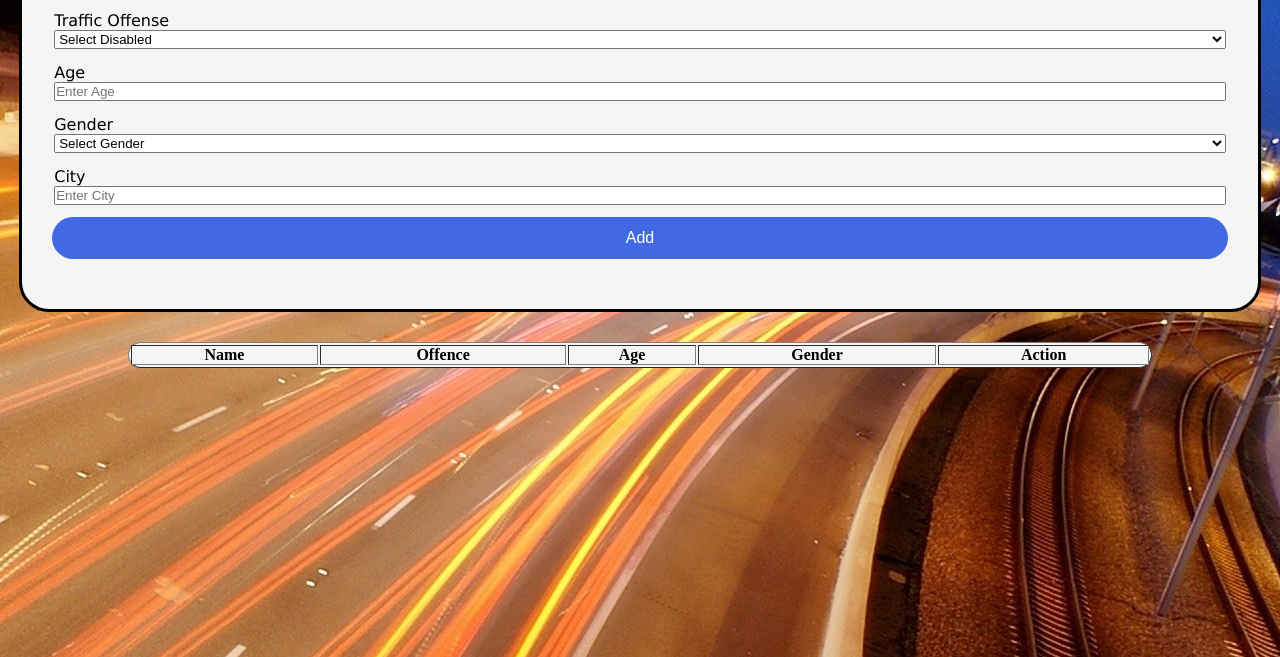
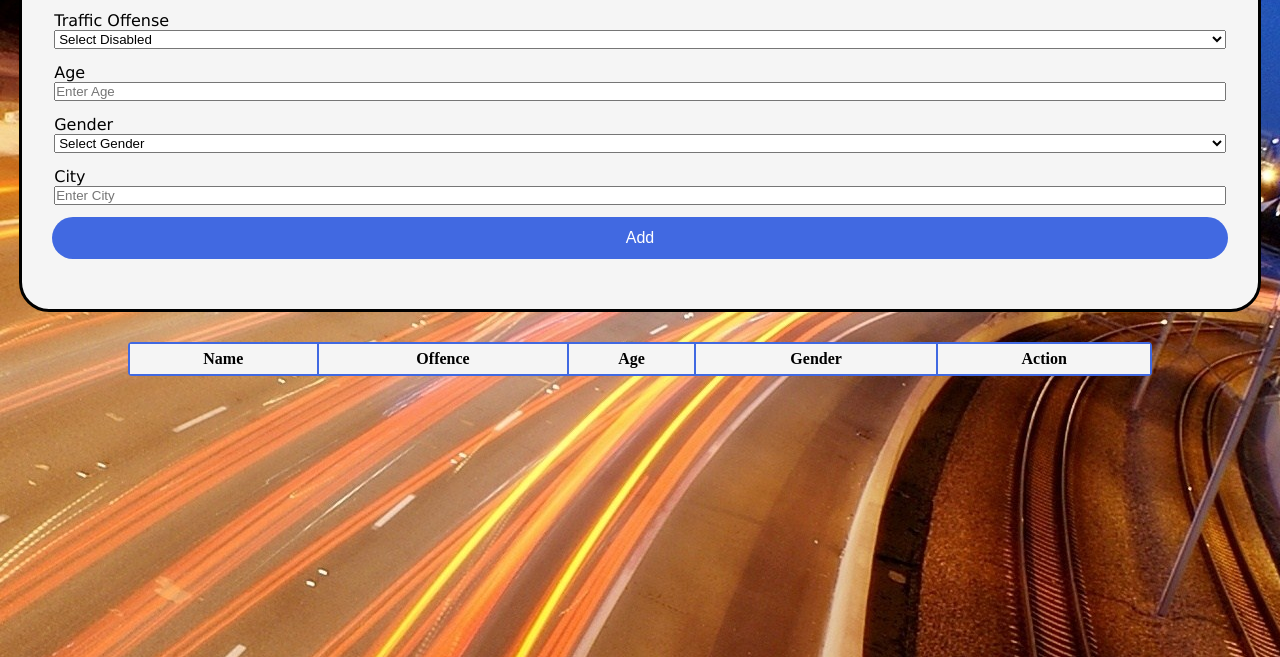
Before and after one commit to Quaintbrake5/AptechJS, a plain HTML site: page index.htm in a window 1280 px wide. Shown: the part 173-830 px from the top of the page. Drawn offline with Linux system fonts and the light colour scheme.

Commit message:
Added my project

```diff
--- a/index.htm
+++ b/index.htm
@@ -81,17 +81,32 @@ button{
 table.offenderDetails {
     margin: 0 auto;
     width: 80%;
-    border-radius: 50px;
-    background-color: whitesmoke;
+    border-radius: 4px;
+    background-color: royalblue;
+    align-items: center;
+    justify-content: center;
 }
 
 thead{
     background-color: whitesmoke;
-    border-radius: 50px;
+    height: 30px;
+}
+
+tr{
+    background-color: whitesmoke;
+    padding: 2px 10px;
+    align-items: center;
+    justify-content: center;
+}
+
+th{
+    color: black;
+    align-items: center;
+    justify-content: center;
 }
 
 button.removeOffender {
-    background-color: royalblue;
+    background-color: red;
     color: white;
     border: none;
     padding: 5px 10px;
@@ -99,7 +114,6 @@ button.removeOffender {
     cursor: pointer;
     justify-content: center;
     align-items: center;
-    display: flex;
 }
 
 @media (max-width: 800px) {
@@ -138,7 +152,7 @@ button.removeOffender {
                 <!-- <input required placeholder="Enter Offence" id="offence" type="text" name="offence"> -->
                 <select name="" id="offence">
                     <option value="Select Disabled">Select Disabled</option>
-                    <option value="Moving past the speed limit (80mph)">Speed Limit Violation</option>
+                    <option value="Moving past the speed limit">Speed Limit Violation</option>
                     <option value="Drinking while driving">Drunk Driving</option>
                     <option value="Crossing a red light">Running a Red Light</option>
                     <option value="Illegal Parking">Illegal Parking</option>
@@ -170,7 +184,7 @@ button.removeOffender {
             <button type="submit" id="proceedButton">Add</button>
         </form>
 
-        <table class="offenderDetails" border="1px" border-radius="50px">
+        <table class="offenderDetails" border="0.5px">
             <thead>
                 <tr>
                     <th>Name</th>
```
